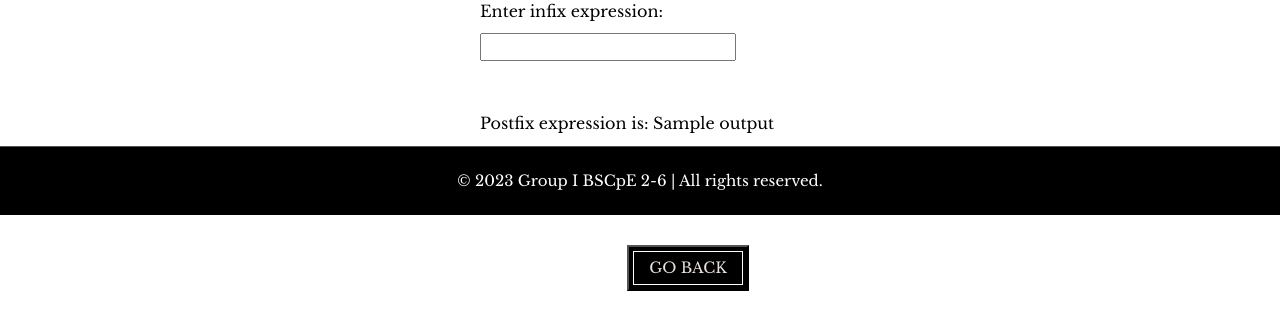
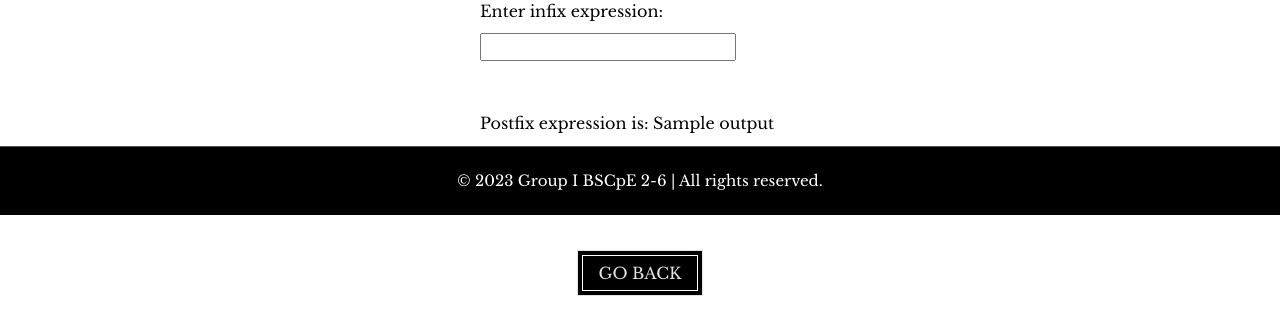
Before and after one commit to ardy-dl/PORTFOLIO_FLASK, a Flask app: template flask_portfolio-main/templates/index.html in a window 1280 px wide. Shown: the part 585-902 px from the top of the page. Before the commit the page ends 876 px from the top, so only its background shows below. Run offline with Flask 3, Linux system fonts and the light colour scheme; the template is opened without the code that fills it: most values are stand-ins (such as "Sample title", 1, 10 or a date in 2020); some libraries are stand-ins or nearby versions.

Commit message:
update convert and goback btn

```diff
--- a/flask_portfolio-main/templates/index.html
+++ b/flask_portfolio-main/templates/index.html
@@ -155,7 +155,8 @@
             position: relative;
             background-color: #000000;
             color:#EAE1DA;
-            margin-left: 580px;
+            margin-left: 50%; /* Adjust as needed */
+            transform: translateX(-50%);
         }
 
         button[type="submit"]:before {
@@ -172,15 +173,16 @@
         }
 
         .btn2 {
-            top: 103.7%;
-            left: 49%;
+            display: inline-block;
             padding: 10px 20px;
-            font-size: 15px;
+            margin: 5px;
+            font-size: 16px;
             text-align: center;
             text-decoration: none;
-            position:absolute;
+            border: 1px solid #EAE1DA;
+            position: relative;
             background-color: #000000;
-            color:#EAE1DA;
+            color: #EAE1DA;
         }
 
         .btn2:before {
@@ -272,7 +274,6 @@
 
                 <button type="submit">
                     CONVERT
-                    <img class="continue-btn">
                 </button>
             </form>
     </div>
```
